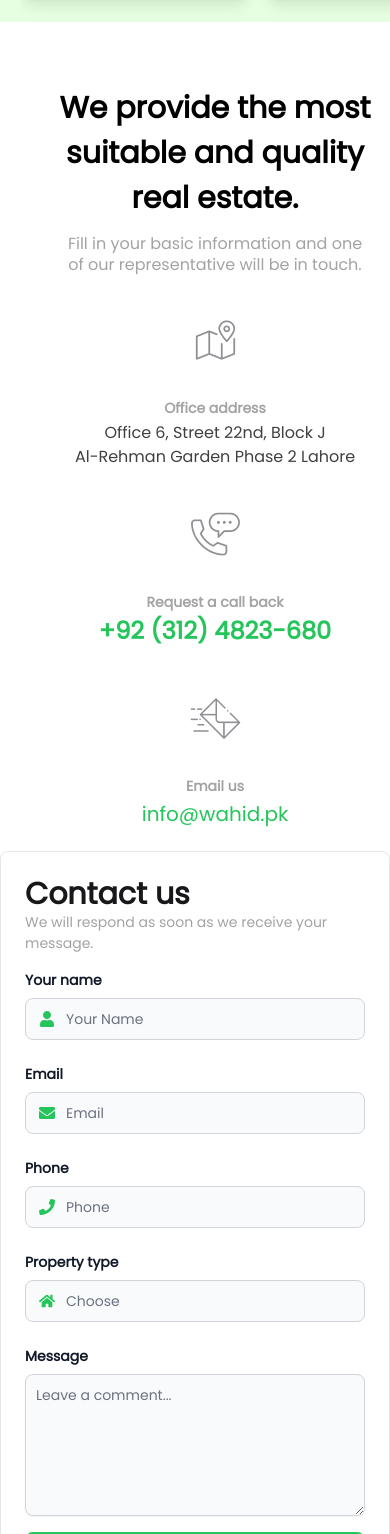
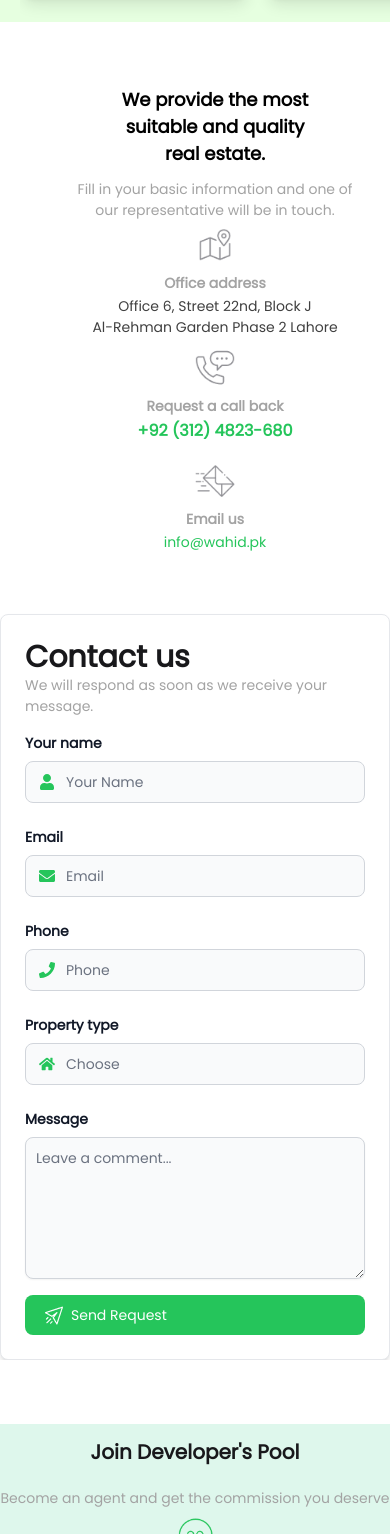
Before and after one commit to salmanhaider14/wahidpk-frontend, a Next.js app: page /projects in a window 390 px wide. Shown: the part 1154-2688 px from the top of the page. Built offline with nearby package versions, Linux system fonts and the light colour scheme.

Commit message:
projects page improved

```diff
--- a/app/projects/page.js
+++ b/app/projects/page.js
@@ -164,46 +164,46 @@ export default function Projects() {
       >
         <div className="grid md:grid-cols-2 gap-3 grid-cols-1 md:justify-center justify-start items-center mt-16">
           <div className="flex md:justify-start lg:justify-end md:items-end justify-center items-start  flex-wrap w-full min-h-[500px]">
-            <div className="flex flex-col gap-3  justify-start items-center md:items-start text-center md:text-start  w-[540px] min-h-[500px] flex-wrap ms-10 ">
-              <h1 className=" text-black md:text-[45px] text-[30px] font-['Poppins']  font-extrabold ">
+            <div className="flex flex-col gap-1 md:gap-3  justify-start items-center md:items-start text-center md:text-start  w-[540px] min-h-[500px] flex-wrap ms-10 ">
+              <h1 className=" text-black md:text-[45px] text-lg font-['Poppins']  font-extrabold leading-normal ">
                 We provide the most <br /> suitable and quality
                 <br />
                 real estate.
               </h1>
-              <p className=" text-neutral-400 md:text-sm text-xsm font-normal font-['Poppins'] leading-[21px] w-[70%]">
+              <p className=" text-neutral-400 md:text-sm text-sm pt-2 font-normal font-['Poppins'] leading-[21px] w-[70%]">
                 Fill in your basic information and one of our representative
                 will be in touch.
               </p>
-              <div className="flex items-center md:flex-row flex-col gap-8 mt-7 flex-wrap">
-                <img src="/assets/locationico.png" />
+              <div className="flex items-center md:flex-row flex-col gap-2 md:gap-8 md:mt-7 flex-wrap">
+                <img src="/assets/locationico.png" className="w-10 md:w-14" />
                 <div className="w-[429px] h-[71px] flex-col justify-start items-start gap-0.5 inline-flex">
                   <div className="self-stretch text-neutral-400 text-sm font-semibold font-['Poppins'] leading-[21px]">
                     Office address
                   </div>
-                  <div className="self-stretch text-neutral-700 text-base font-normal font-['Poppins'] leading-normal">
+                  <div className="self-stretch text-neutral-700 text-sm md:text-base font-normal font-['Poppins'] leading-normal">
                     Office 6, Street 22nd, Block J<br />
                     Al-Rehman Garden Phase 2 Lahore
                   </div>
                 </div>
               </div>
-              <div className="flex items-center md:flex-row flex-col gap-8 mt-7 flex-wrap">
-                <img src="/assets/callico.png" />
+              <div className="flex items-center md:flex-row flex-col gap-2 md:gap-8 md:mt-7 flex-wrap">
+                <img src="/assets/callico.png" className="w-10 md:w-14" />
                 <div className="w-[429px] h-[61px] flex-col justify-start items-start gap-0.5 inline-flex">
                   <div className="self-stretch text-neutral-400 text-sm font-semibold font-['Poppins'] leading-[21px]">
                     Request a call back
                   </div>
-                  <div className="self-stretch text-[#25C55B] text-2xl font-extrabold font-['Poppins']">
+                  <div className="self-stretch text-[#25C55B] text-md md:text-2xl font-extrabold font-['Poppins']">
                     +92 (312) 4823-680
                   </div>
                 </div>
               </div>
-              <div className="flex items-center md:flex-row flex-col gap-8 mt-7 flex-wrap">
-                <img src="/assets/mailico.png" />
+              <div className="flex items-center md:flex-row flex-col gap-2 md:gap-8 md:mt-7 flex-wrap">
+                <img src="/assets/mailico.png" className="w-10 md:w-14" />
                 <div className="w-[429px] h-[47px] flex-col justify-start items-start gap-0.5 inline-flex">
                   <div className="self-stretch text-neutral-400 text-sm font-semibold font-['Poppins'] leading-[21px]">
                     Email us
                   </div>
-                  <div className="self-stretch text-[#25C55B] text-xl font-normal font-['Poppins'] leading-normal">
+                  <div className="self-stretch text-[#25C55B] text-sm md:text-xl font-normal font-['Poppins'] leading-normal">
                     info@wahid.pk
                   </div>
                 </div>
@@ -216,15 +216,15 @@ export default function Projects() {
       </section>
       <section className=" bg-green-100">
         <div className="grid md:grid-cols-2 gap-3 grid-cols-1 justify-center items-center mt-16">
-          <div className="flex justify-center  items-center flex-col gap-5 mt-8">
-            <h1 className="text-zinc-900 md:text-5xl text-3xl font-bold font-['Poppins'] leading-[56.72px]">
-              Join Developers Pool
+          <div className="flex justify-center  items-center flex-col gap-2 md:gap-5 ">
+            <h1 className="text-zinc-900 md:text-5xl text-xl font-bold font-['Poppins'] leading-[56.72px]">
+              Join Developer's Pool
             </h1>
             <p className="text-neutral-400 text-sm font-normal font-['Poppins'] leading-snug">
               Become an agent and get the commission you deserve
             </p>
-            <img src="/assets/quoteico.png" />
-            <p className=" text-center text-neutral-700 text-[16.81px] font-medium font-['Poppins'] leading-relaxed">
+            <img src="/assets/quoteico.png" className="w-10 md:w-14" />
+            <p className=" w-2/3 text-center text-neutral-700 text-sm md:text-md font-medium font-['Poppins'] leading-relaxed">
               With a great working history, we have built strong relationships
               with more than 1000+ real estate business partners, providing
               profitable opportunities for investors in all cities of Pakistan.
@@ -236,7 +236,7 @@ export default function Projects() {
               <div className="self-stretch text-center text-zinc-900 text-[16.81px] font-semibold font-['Poppins'] leading-relaxed">
                 MA Sheikh
               </div>
-              <div className="self-stretch text-center text-neutral-400 text-sm font-normal font-['Poppins'] leading-snug">
+              <div className="self-stretch text-center text-neutral-400 text-sm font-normal py-1 font-['Poppins'] leading-snug">
                 CEO and founder at Wahid Properties (PVT) Limited
               </div>
             </div>
```
